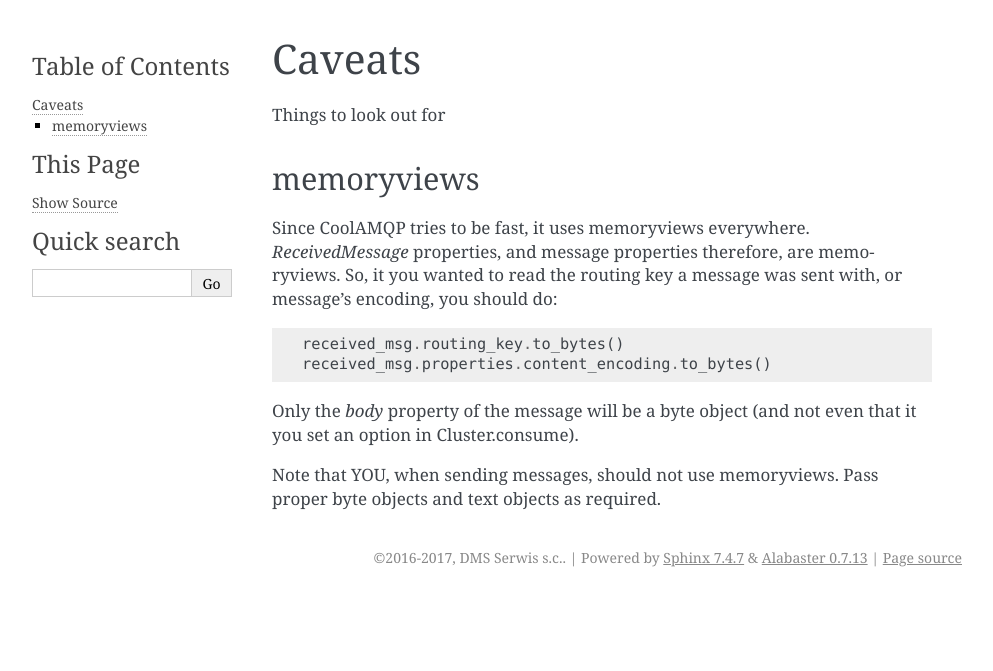
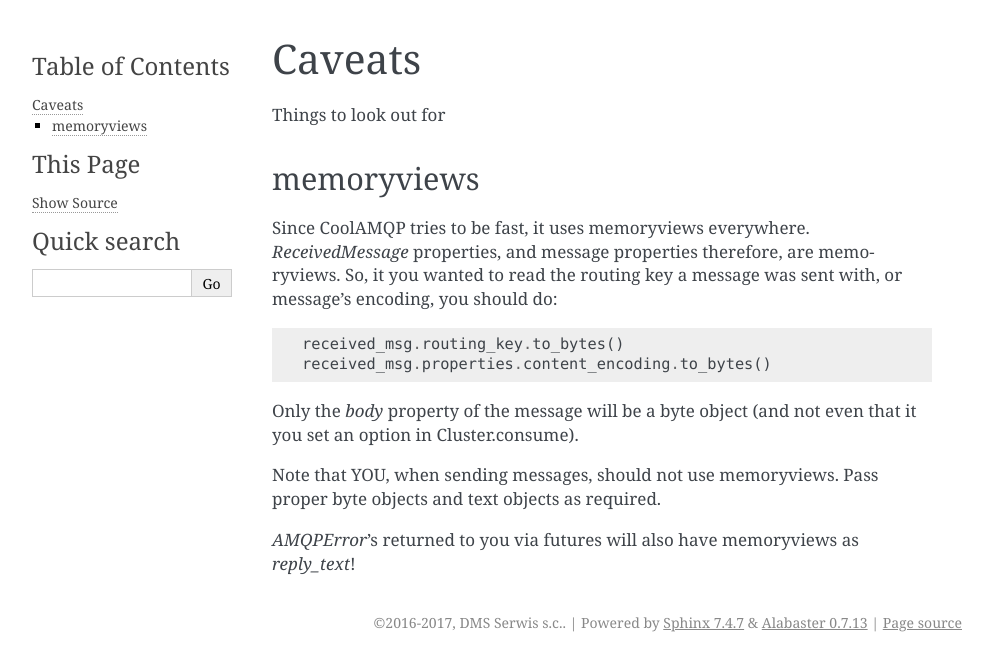
Before and after one commit to smok-serwis/coolamqp, a Sphinx documentation site: the page built from docs/caveats.md, in a window 1280 px wide. Shown: the top 671 px of the page, without its empty margins (148-1141 px from the left). Built offline with Sphinx 7.4.7, drawn with Linux system fonts in a browser that asks for light colours.

Commit message:
important note

```diff
--- a/docs/caveats.md
+++ b/docs/caveats.md
@@ -1,7 +1,6 @@
 # Caveats
 
 Things to look out for
-
 
 ## memoryviews
 
@@ -19,3 +18,5 @@ in Cluster.consume).
 
 Note that YOU, when sending messages, should not use memoryviews. Pass proper byte objects and text objects
 as required.
+
+_AMQPError_'s returned to you via futures will also have memoryviews as _reply_text_!
```
